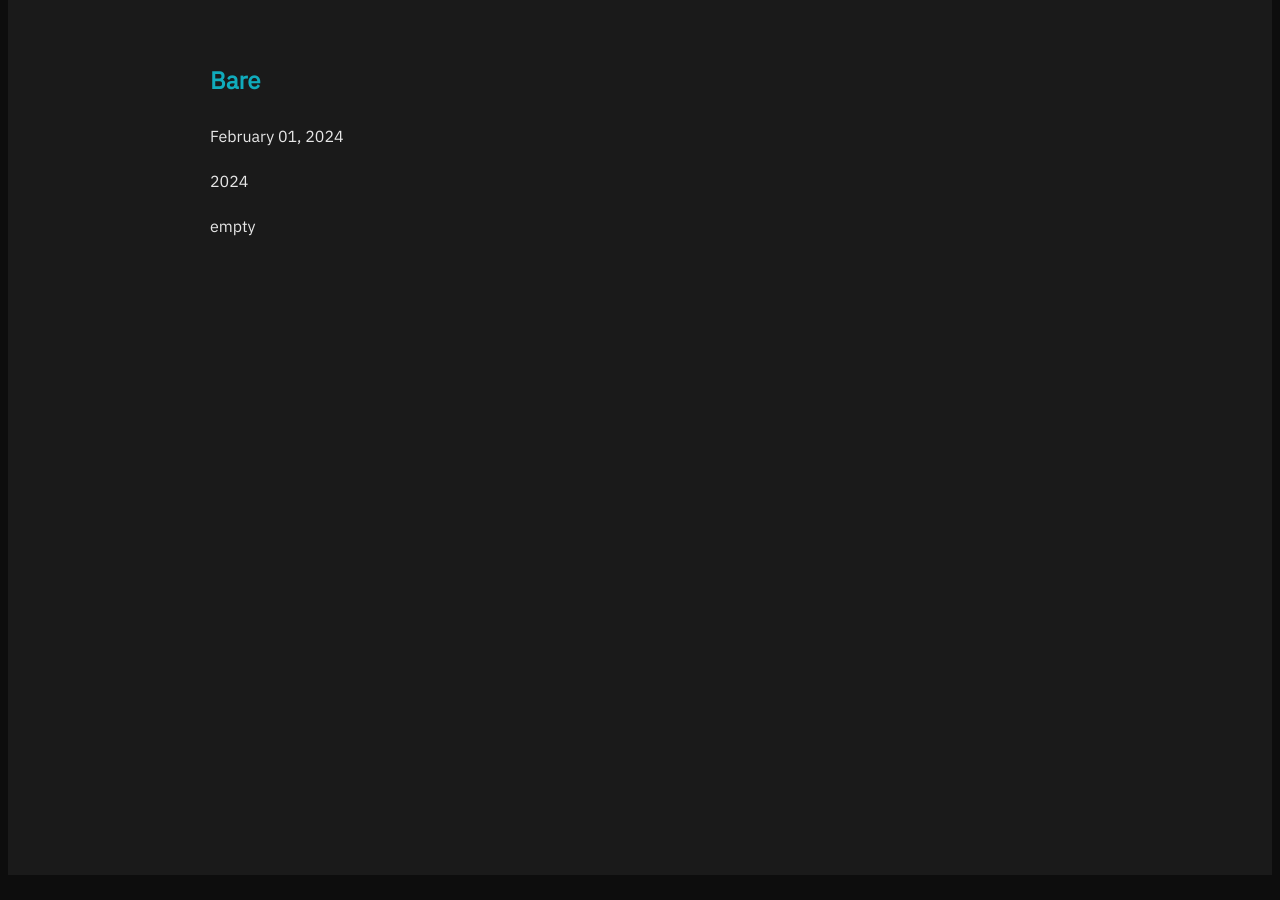
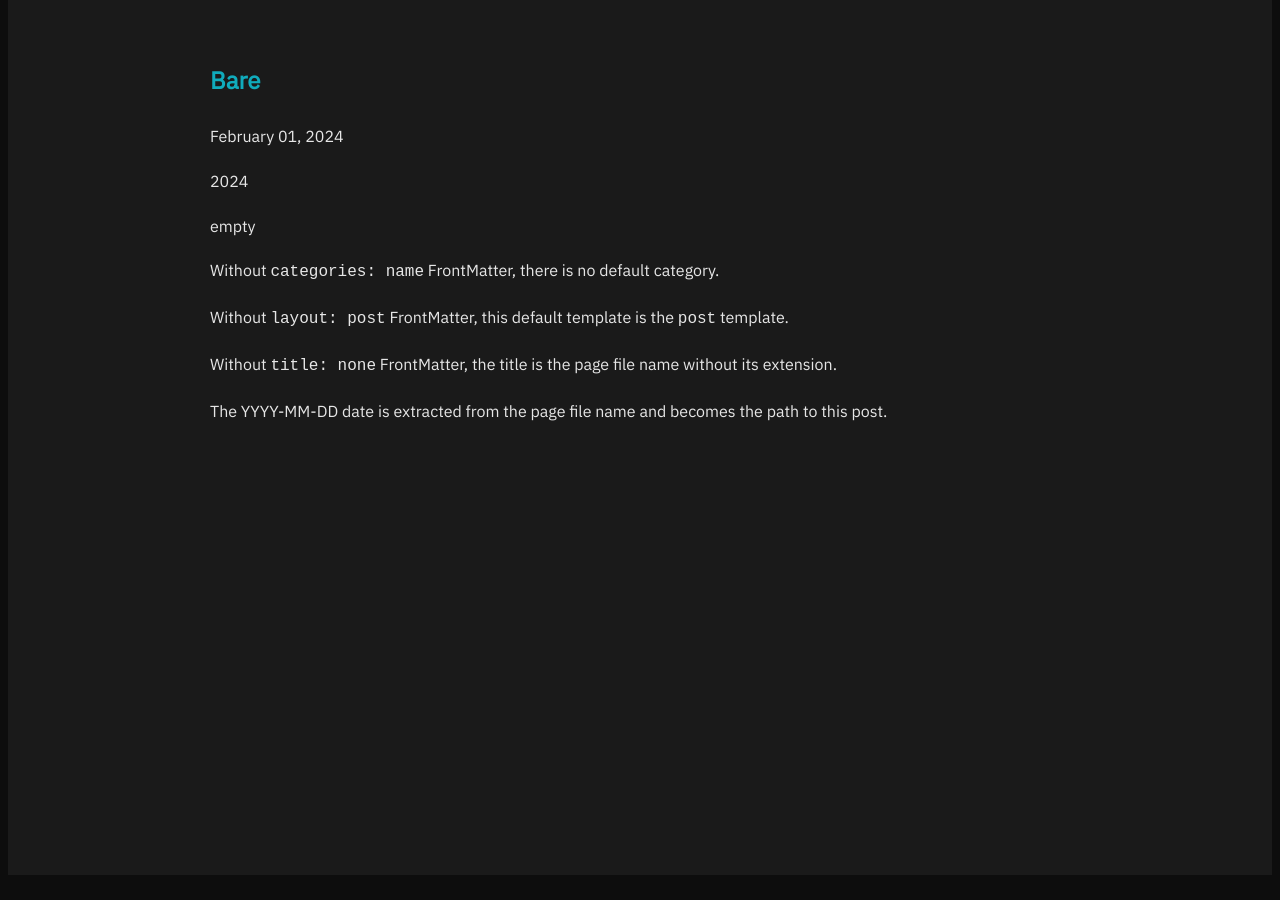
Before and after one commit to CenterForDigitalHumanities/TPEN3, a Jekyll site: the page built from _posts/2024-02-01-bare.md, in a window 1280 px wide and 900 px high, scrolled down 933 px. Built offline with Jekyll 4.4.1, drawn with Linux system fonts in a browser that asks for light colours.

Commit message:
Update 2024-02-01-bare.md

```diff
--- a/_posts/2024-02-01-bare.md
+++ b/_posts/2024-02-01-bare.md
@@ -1,3 +1,11 @@
 ---
 ---
 empty
+
+Without `categories: name` FrontMatter, there is no default category.
+
+Without `layout: post` FrontMatter, this default template is the `post` template.
+
+Without `title: none` FrontMatter, the title is the page file name without its extension.
+
+The YYYY-MM-DD date is extracted from the page file name and becomes the path to this post.
```
